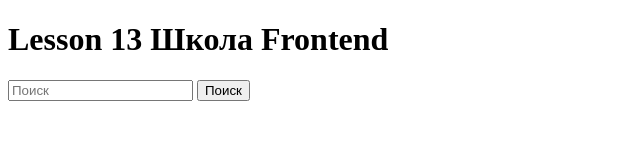
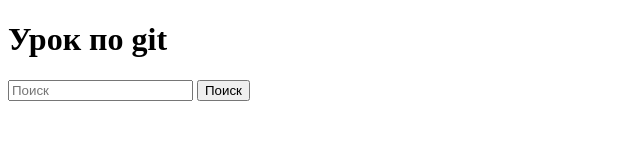
Before and after one commit to Roman727/lesson13, a plain HTML site: page index.html in a window 1280 px wide. Shown: the whole page, without its empty margins (0-640 px from the left). Drawn offline with nearby package versions, Linux system fonts and the light colour scheme.

Commit message:
change main header

```diff
--- a/index.html
+++ b/index.html
@@ -6,7 +6,7 @@
     <title>Lesson 13</title>
 </head>
 <body>
-    <h1>Lesson 13 Школа Frontend</h1>
+    <h1>Урок по git</h1>
 
     <form id="searchField">
         <input type="text" placeholder="Поиск" name="q">
```
